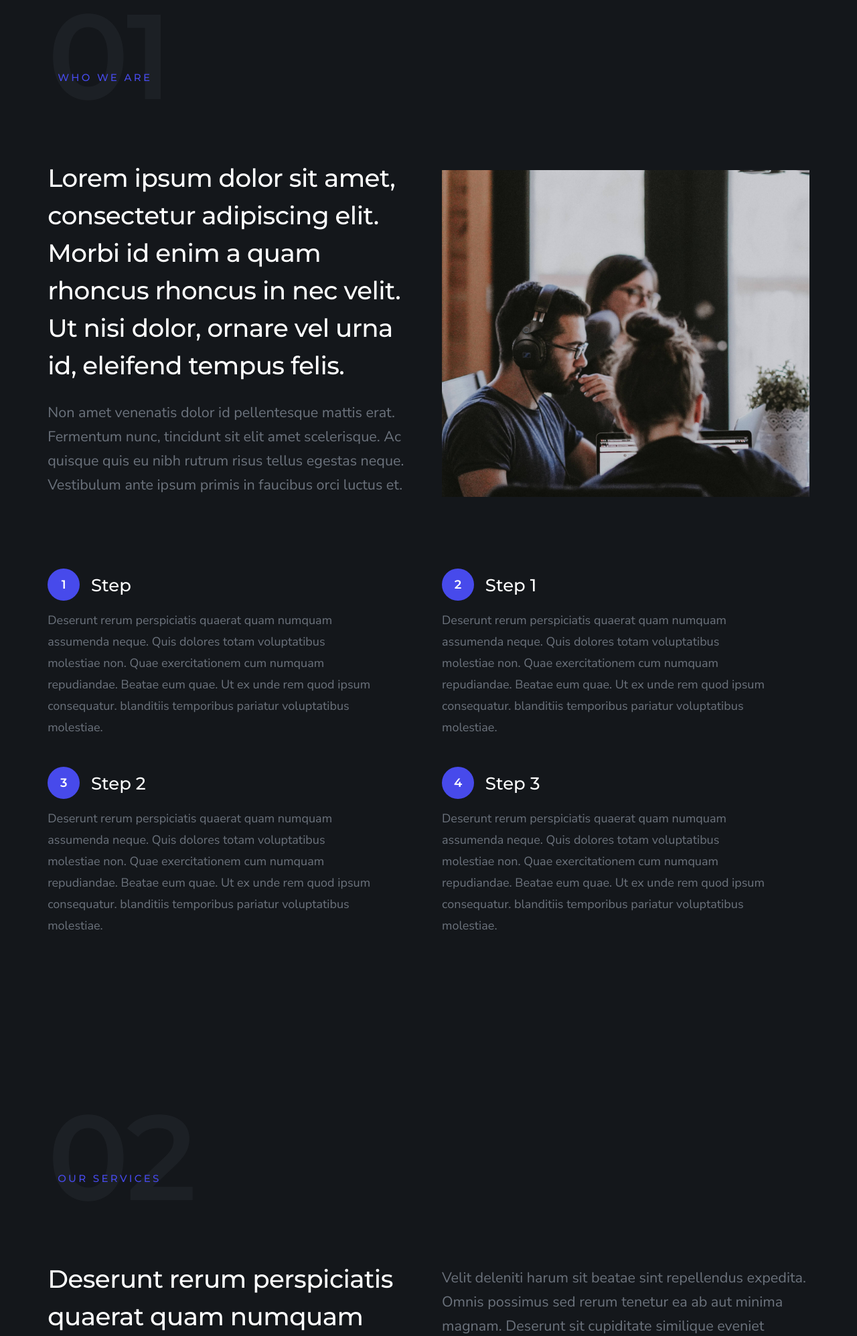
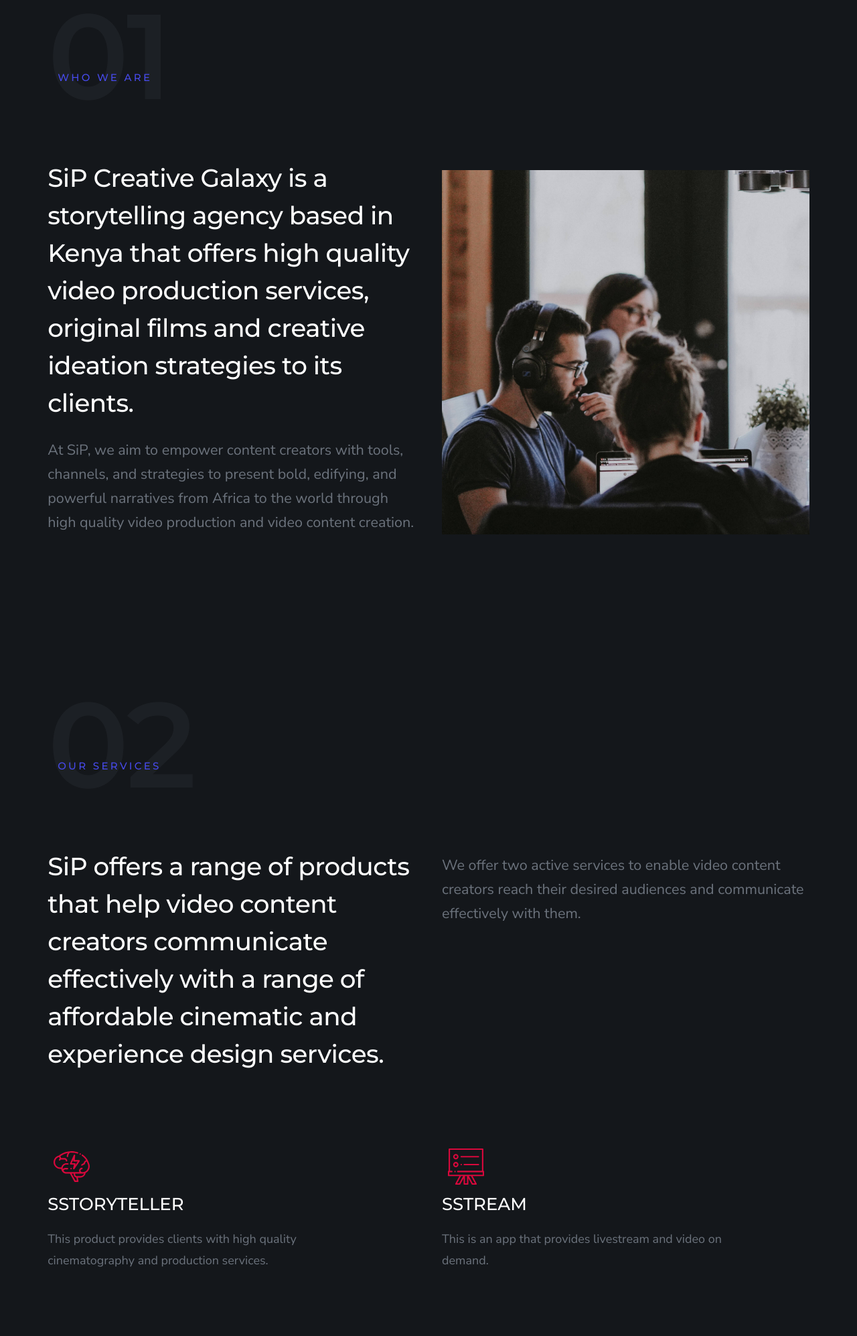
Before and after one commit to AbeNalee/sipcreative, a Laravel app: page / in a window 1280 px wide. Shown: the part 1046-3041 px from the top of the page at 67% size. Run offline with Laravel 8, Linux system fonts and the light colour scheme; some libraries are stand-ins or nearby versions.

Commit message:
final texts

```diff
--- a/resources/views/layouts/app.blade.php
+++ b/resources/views/layouts/app.blade.php
@@ -71,7 +71,7 @@
             </ul>
         </nav> <!-- end s-header__nav-wrap -->
 
-        <a href="mailto:#0" class="btn btn--primary btn--small">
+        <a href="mailto:hello@sipcreativegalaxy.co.ke" class="btn btn--primary btn--small">
             <svg xmlns="http://www.w3.org/2000/svg" width="24" height="24" viewBox="0 0 24 24"><path d="M24 0l-6 22-8.129-7.239 7.802-8.234-10.458 7.227-7.215-1.754 24-12zm-15 16.668v7.332l3.258-4.431-3.258-2.901z"/></svg>
             Get In Touch
         </a>
@@ -160,58 +160,16 @@
 
         <div class="column large-6 w-900-stack s-about__intro-text">
             <h1 class="display-1" data-aos="fade-up">
-                Lorem ipsum dolor sit amet, consectetur adipiscing elit. Morbi id enim a quam rhoncus rhoncus in nec velit. Ut nisi dolor, ornare vel urna id, eleifend tempus felis.
+                SiP Creative Galaxy is a storytelling agency based in Kenya that offers high quality video production services, original films and creative ideation strategies to its clients.
             </h1>
 
             <p class="lead" data-aos="fade-up">
-                Non amet venenatis dolor id pellentesque mattis erat. Fermentum nunc,
-                tincidunt sit elit amet scelerisque. Ac quisque quis eu nibh rutrum
-                risus tellus egestas neque. Vestibulum ante ipsum primis in faucibus
-                orci luctus et.
+                At SiP, we aim to empower content creators with tools, channels, and strategies to present bold, edifying, and powerful narratives from Africa to the world through high quality video production and video content creation.
             </p>
         </div>
 
         <div class="column large-6 w-900-stack s-about__photo-block">
             <div class="s-about__photo" data-aos="fade-up"></div>
-        </div>
-    </div>
-
-    <div class="row block-large-1-2 block-tab-full s-about__process item-list">
-        <div class="column item item-process" data-aos="fade-up">
-            <h3 class="item-title">Step</h3>
-            <p>
-                Deserunt rerum perspiciatis quaerat quam numquam assumenda neque.
-                Quis dolores totam voluptatibus molestiae non. Quae exercitationem
-                cum numquam repudiandae. Beatae eum quae. Ut ex unde rem quod
-                ipsum consequatur. blanditiis temporibus pariatur voluptatibus molestiae.
-            </p>
-        </div>
-        <div class="column item item-process" data-aos="fade-up">
-            <h3 class="item-title">Step 1</h3>
-            <p>
-                Deserunt rerum perspiciatis quaerat quam numquam assumenda neque.
-                Quis dolores totam voluptatibus molestiae non. Quae exercitationem
-                cum numquam repudiandae. Beatae eum quae. Ut ex unde rem quod
-                ipsum consequatur. blanditiis temporibus pariatur voluptatibus molestiae.
-            </p>
-        </div>
-        <div class="column item item-process" data-aos="fade-up">
-            <h3 class="item-title">Step 2</h3>
-            <p>
-                Deserunt rerum perspiciatis quaerat quam numquam assumenda neque.
-                Quis dolores totam voluptatibus molestiae non. Quae exercitationem
-                cum numquam repudiandae. Beatae eum quae. Ut ex unde rem quod
-                ipsum consequatur. blanditiis temporibus pariatur voluptatibus molestiae.
-            </p>
-        </div>
-        <div class="column item item-process" data-aos="fade-up">
-            <h3 class="item-title">Step 3</h3>
-            <p>
-                Deserunt rerum perspiciatis quaerat quam numquam assumenda neque.
-                Quis dolores totam voluptatibus molestiae non. Quae exercitationem
-                cum numquam repudiandae. Beatae eum quae. Ut ex unde rem quod
-                ipsum consequatur. blanditiis temporibus pariatur voluptatibus molestiae.
-            </p>
         </div>
     </div>
 
@@ -230,16 +188,12 @@
         </div>
         <div class="column large-6 w-900-stack">
             <h1 class="display-1" data-aos="fade-up">
-                Deserunt rerum perspiciatis quaerat quam numquam assumenda neque.
-                Quis dolores totam voluptatibus.
+                SiP offers a range of products that help video content creators communicate effectively with a range of affordable cinematic and experience design services.
             </h1>
         </div>
         <div class="column large-6 w-900-stack">
             <p class="lead" data-aos="fade-up">
-                Velit deleniti harum sit beatae sint repellendus expedita. Omnis possimus
-                sed rerum tenetur ea ab aut minima magnam. Deserunt sit cupiditate
-                similique eveniet earum. Consectetur dolores maxime quisquam voluptate magni.
-                Ut ex unde rem quod ipsum consequatur. blanditiis temporibus pariatur voluptatibus molestiae.
+                We offer two active services to enable video content creators reach their desired audiences and communicate effectively with them.
             </p>
         </div>
     </div>
@@ -247,63 +201,15 @@
     <div class="row block-large-1-2 block-tab-full s-services__services item-list">
         <div class="column item item-service" data-aos="fade-up">
             <span class="service-icon service-icon--product-design"></span>
-            <h3 class="item-title">Service 1</h3>
+            <h3 class="item-title">SSTORYTELLER</h3>
             <p>
-                Deserunt rerum perspiciatis quaerat quam numquam assumenda neque.
-                Quis dolores totam voluptatibus molestiae non. Quae exercitationem
-                cum numquam repudiandae. Beatae eum quae. Ut ex unde rem quod
-                ipsum consequatur. blanditiis temporibus pariatur voluptatibus molestiae.
-            </p>
-        </div>
-        <div class="column item item-service" data-aos="fade-up">
-            <span class="service-icon service-icon--branding"></span>
-            <h3 class="item-title">Service 2</h3>
-            <p>
-                Deserunt rerum perspiciatis quaerat quam numquam assumenda neque.
-                Quis dolores totam voluptatibus molestiae non. Quae exercitationem
-                cum numquam repudiandae. Beatae eum quae. Ut ex unde rem quod
-                ipsum consequatur. blanditiis temporibus pariatur voluptatibus molestiae.
-            </p>
-        </div>
-        <div class="column item item-service" data-aos="fade-up">
-            <span class="service-icon service-icon--frontend"></span>
-            <h3 class="item-title">Service 3</h3>
-            <p>
-                Deserunt rerum perspiciatis quaerat quam numquam assumenda neque.
-                Quis dolores totam voluptatibus molestiae non. Quae exercitationem
-                cum numquam repudiandae. Beatae eum quae. Ut ex unde rem quod
-                ipsum consequatur. blanditiis temporibus pariatur voluptatibus molestiae.
+                This product provides clients with high quality cinematography and production services.
             </p>
         </div>
         <div class="column item item-service" data-aos="fade-up">
             <span class="service-icon service-icon--research"></span>
-            <h3 class="item-title">Service 4</h3>
-            <p>
-                Deserunt rerum perspiciatis quaerat quam numquam assumenda neque.
-                Quis dolores totam voluptatibus molestiae non. Quae exercitationem
-                cum numquam repudiandae. Beatae eum quae. Ut ex unde rem quod
-                ipsum consequatur. blanditiis temporibus pariatur voluptatibus molestiae.
-            </p>
-        </div>
-        <div class="column item item-service" data-aos="fade-up">
-            <span class="service-icon service-icon--illustration"></span>
-            <h3 class="item-title">Service 5</h3>
-            <p>
-                Deserunt rerum perspiciatis quaerat quam numquam assumenda neque.
-                Quis dolores totam voluptatibus molestiae non. Quae exercitationem
-                cum numquam repudiandae. Beatae eum quae. Ut ex unde rem quod
-                ipsum consequatur. blanditiis temporibus pariatur voluptatibus molestiae.
-            </p>
-        </div>
-        <div class="column item item-service" data-aos="fade-up">
-            <span class="service-icon service-icon--ecommerce"></span>
-            <h3 class="item-title">Service 6</h3>
-            <p>
-                Deserunt rerum perspiciatis quaerat quam numquam assumenda neque.
-                Quis dolores totam voluptatibus molestiae non. Quae exercitationem
-                cum numquam repudiandae. Beatae eum quae. Ut ex unde rem quod
-                ipsum consequatur. blanditiis temporibus pariatur voluptatibus molestiae.
-            </p>
+            <h3 class="item-title">SSTREAM</h3>
+            <p>This is an app that provides livestream and video on demand.</p>
         </div>
     </div>
 
@@ -319,7 +225,7 @@
         </div>
         <div class="column large-6 w-900-stack">
             <h1 class="display-1" data-aos="fade-up">
-                Here are some of our projects we done lately. Feel
+                Here are some of the projects we've done lately. Feel
                 free to check them out.
             </h1>
         </div>
@@ -330,18 +236,18 @@
         <div class="column" data-aos="fade-up">
             <div class="folio-item">
                 <div class="folio-item__thumb">
-                    <a class="folio-item__thumb-link" href="{{asset('images/portfolio/gallery/g-red-wheel.jpg')}}" title="Project 1 title" data-size="1050x700">
-                        <img src="{{ asset('images/portfolio/red-wheel.jpg') }}"
-                             srcset="{{ asset('images/portfolio/red-wheel.jpg') }} 1x, {{ asset('images/portfolio/red-wheel@2x.jpg') }} 2x" alt="">
+                    <a class="folio-item__thumb-link" href="{{asset('images/portfolio/gallery/g-the-predator.jpg')}}" title="The Predator" data-size="1050x700">
+                        <img src="{{ asset('images/portfolio/the-predator.jpg') }}"
+                             srcset="{{ asset('images/portfolio/the-predator.jpg') }} 1x, {{ asset('images/portfolio/the-predator@2x.jpg') }} 2x" alt="">
                     </a>
                 </div>
                 <div class="folio-item__info">
-                    <div class="folio-item__cat">Service 1</div>
-                    <h4 class="folio-item__title">Project 1</h4>
+                    <div class="folio-item__cat">SSTORYTELLING</div>
+                    <h4 class="folio-item__title">The Predator</h4>
                 </div>
-                <a href="#" title="Project Link" class="folio-item__project-link">Project Link</a>
+{{--                <a href="#" title="Project Link" class="folio-item__project-link">Project Link</a>--}}
                 <div class="folio-item__caption">
-                    <p>Vero molestiae sed aut natus excepturi. Et tempora numquam. Temporibus iusto quo.Unde dolorem corrupti neque nisi.</p>
+                    <p>The Predators' book by Hon. Lady Justice Ruth N. Sitati; a project which included a launch event and storytelling for digital media from November 2019.</p>
                 </div>
             </div>
         </div> <!-- end column -->
@@ -354,30 +260,11 @@
                     </a>
                 </div>
                 <div class="folio-item__info">
-                    <div class="folio-item__cat">Service 2</div>
-                    <h4 class="folio-item__title">Project</h4>
+                    <div class="folio-item__cat">SSTORYTELLING - Cinematography</div>
+                    <h4 class="folio-item__title">Nakupenda</h4>
                 </div>
-                <a href="#" title="Project Link" class="folio-item__project-link">Project Link</a>
                 <div class="folio-item__caption">
-                    <p>Vero molestiae sed aut natus excepturi. Et tempora numquam. Temporibus iusto quo.Unde dolorem corrupti neque nisi.</p>
-                </div>
-            </div>
-        </div> <!-- end column -->
-        <div class="column" data-aos="fade-up">
-            <div class="folio-item">
-                <div class="folio-item__thumb">
-                    <a class="folio-item__thumb-link" href="{{asset('images/portfolio/gallery/g-red-wheel.jpg')}}" title="Project 1 title" data-size="1050x700">
-                        <img src="{{ asset('images/portfolio/red-wheel.jpg') }}"
-                             srcset="{{ asset('images/portfolio/red-wheel.jpg') }} 1x, {{ asset('images/portfolio/red-wheel@2x.jpg') }} 2x" alt="">
-                    </a>
-                </div>
-                <div class="folio-item__info">
-                    <div class="folio-item__cat">Service</div>
-                    <h4 class="folio-item__title">Project</h4>
-                </div>
-                <a href="#" title="Project Link" class="folio-item__project-link">Project Link</a>
-                <div class="folio-item__caption">
-                    <p>Vero molestiae sed aut natus excepturi. Et tempora numquam. Temporibus iusto quo.Unde dolorem corrupti neque nisi.</p>
+                    <p>The 'NakuPenda' Short Film Capsule in November 2018; which comprised of a fashion film, bridal collection and theme song showcased at The Foundry, Viking House in Westlands, and screened by DOCUBOX at their monthly event, "Shorts, Shorts and Shots" at the Prestige Plaza in February 2019.</p>
                 </div>
             </div>
         </div> <!-- end column -->
@@ -400,13 +287,8 @@
     <div class="row clients-outer">
         <div class="column">
             <div class="clients" data-aos="fade-up">
-                <a href="#0" title="" class="clients__slide"><img src="{{ asset('images/avatars/user-02.jpg') }}" /></a>
-                <a href="#0" title="" class="clients__slide"><img src="{{ asset('images/avatars/user-02.jpg') }}" /></a>
-                <a href="#0" title="" class="clients__slide"><img src="{{ asset('images/avatars/user-02.jpg') }}" /></a>
-                <a href="#0" title="" class="clients__slide"><img src="{{ asset('images/avatars/user-02.jpg') }}" /></a>
-                <a href="#0" title="" class="clients__slide"><img src="{{ asset('images/avatars/user-02.jpg') }}" /></a>
-                <a href="#0" title="" class="clients__slide"><img src="{{ asset('images/avatars/user-02.jpg') }}" /></a>
-                <a href="#0" title="" class="clients__slide"><img src="{{ asset('images/avatars/user-02.jpg') }}" /></a>
+                <a href="#0" title="" class="clients__slide"><img src="{{ asset('images/avatars/blackforesthouse.jpg') }}" /></a>
+                <a href="#0" title="" class="clients__slide"><img src="{{ asset('images/avatars/thefoundry.jpg') }}" /></a>
             </div> <!-- end clients -->
         </div> <!-- end column -->
     </div> <!-- end clients-outer -->
@@ -414,35 +296,68 @@
     <div class="row testimonials collapse">
 
         <div class="column large-12">
+            <div class="row narrower s-clients__top h-text-center">
+                <div class="column">
+                    <h1 class="display-1" data-aos="fade-up">
+                        A note from the CEO
+                    </h1>
+                </div>
+            </div>
 
             <div class="testimonial-slider" data-aos="fade-up">
 
                 <div class="testimonial-slider__slide">
                     <p>
-                        Excepturi nam cupiditate culpa doloremque deleniti repellat. Veniam quos repellat voluptas animi adipisci.
-                        Nisi eaque consequatur. Voluptatem dignissimos ut ducimus accusantium perspiciatis.
-                        Quasi voluptas eius distinctio. Atque eos maxime.
+                        SiP Creative Galaxy can be likened to the large groups of stars and associated matter that are
+                        found throughout the universe. We are an assemblage of brilliant and notable innovators - key
+                        persons in the creative sector who develop and curate narratives of excellence for the world to
+                        see. Each individual within the team is outstandingly talented and appointed to illuminate,
+                        edify and immerse listeners and viewers with wonder, talent and inspiration through their role
+                        within the firm.
+
+                        The explorers within the SiP Creative Galaxy are known as the Sstorytellers. They are the space
+                        explorers who visit the Galaxy to discover creative options by which they choose to display authentic,
+                        bold and powerful narratives to the world.
+
+                        Our dynamic and highly anticipated team of visiting Sstorytellers are our clients, while our resident Sstorytellers are our vibrant and excellent team members.
+                        The resident explorers take up the stewardship of the Galaxy as experimenters, historians, custodians, builders and keepers of the Galaxy’s terrain.
+
+                        Lastly, SiP Creative Galaxy exists and thrives as a galaxy, not as a universe.
                     </p>
                     <div class="testimonial-slider__author">
-                        <img src="{{ asset('images/avatars/user-01.jpg') }}" alt="Author image" class="testimonial-slider__avatar">
+                        <img src="{{ asset('images/avatars/ceo.jpg') }}" alt="Author image" class="testimonial-slider__avatar">
                         <cite class="testimonial-slider__cite">
-                            <strong>Client Name</strong>
-                            <span>Title</span>
+                            <strong>Florence Sitati,</strong>
+                            <span>
+                                Founder & C.E.O.
+                                SiP Creative Galaxy.
+                            </span>
                         </cite>
                     </div>
                 </div> <!-- end testimonials__slide -->
 
                 <div class="testimonial-slider__slide">
                     <p>
-                        Excepturi nam cupiditate culpa doloremque deleniti repellat. Veniam quos repellat voluptas animi adipisci.
-                        Nisi eaque consequatur. Voluptatem dignissimos ut ducimus accusantium perspiciatis.
-                        Quasi voluptas eius distinctio. Atque eos maxime.
+                        As the founder of this company, I believe in the existence and dominion of God Almighty; the
+                        Creator of the Universe, under whom all beings exist. In light of this belief, the team effort
+                        within the company is orchestrated to create significant impact through the combined illumination
+                        of many stars, geared to shine into the dark spaces of our world through creative thinking and
+                        content creation. These starry lights are the people who make SiP Creative Galaxy - a young and
+                        energetic team based in Kenya, enthusiastic to give of themselves in providing services to our
+                        esteemed clients, and sharing stories with a global audience. Together, we are a Galaxy among
+                        many other galaxies, building an ecosystem whose beauty is enriched by the inclusion and
+                        participation of other diverse and gifted personalities within the video content realm.
+
+                        I cannot wait to take this exciting journey with you.
                     </p>
                     <div class="testimonial-slider__author">
-                        <img src="{{ asset('images/avatars/user-01.jpg') }}" alt="Author image" class="testimonial-slider__avatar">
+                        <img src="{{ asset('images/avatars/ceo.jpg') }}" alt="Author image" class="testimonial-slider__avatar">
                         <cite class="testimonial-slider__cite">
-                            <strong>Client Name</strong>
-                            <span>Title</span>
+                            <strong>Florence Sitati,</strong>
+                            <span>
+                                Founder & C.E.O.
+                                SiP Creative Galaxy.
+                            </span>
                         </cite>
                     </div>
                 </div> <!-- end testimonials__slide -->
```
Also changed, not shown: resources/views/layouts/about-description.blade.php (added, +38 -0 lines), public/images/avatars/blackforesthouse.jpg (added), public/images/avatars/ceo.jpg (added), public/images/avatars/thefoundry.jpg (added), public/images/portfolio/gallery/g-the-predator.jpg (added), public/images/portfolio/the-predator.jpg (added), public/images/portfolio/the-predator@2x.jpg (added).
